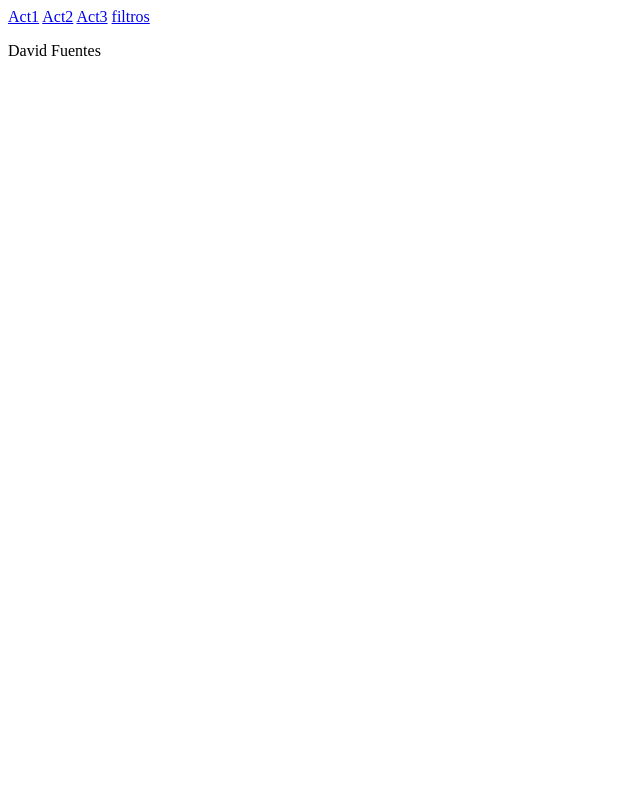
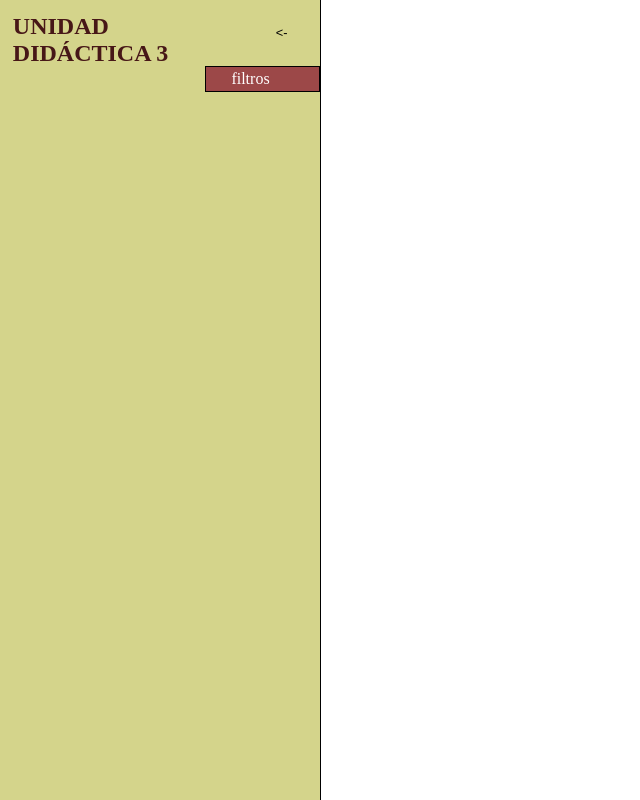
Before and after one commit to ivan191000/Cuaderno_DIW, a plain HTML site: page ud3/index.html in a window 1280 px wide. Shown: the whole page, without its empty margins (0-640 px from the left). Drawn offline with Linux system fonts and the light colour scheme.

Commit message:
retoque style unidad3

```diff
--- a/ud3/index.html
+++ b/ud3/index.html
@@ -5,11 +5,16 @@
     <meta name="viewport" content="width=device-width, initial-scale=1.0">
     <title>Document</title>
 </head>
+<link rel="stylesheet" href="../styles/styleUds.css">
 <body>
-    <a href="act1.html">Act1</a>
-    <a href="act2.html">Act2</a>
-    <a href="act3.html">Act3</a>
-    <a href="filtros.html">filtros</a>
-    <p>David Fuentes</p>
+    <div class="menu">
+        <div class="header-menu">
+            <h2>UNIDAD DIDÁCTICA 3</h2>
+            <button><-</button>
+        </div>
+        <a href="filtros.html">filtros</a>
+
+    </div>
+
 </body>
 </html>
```
